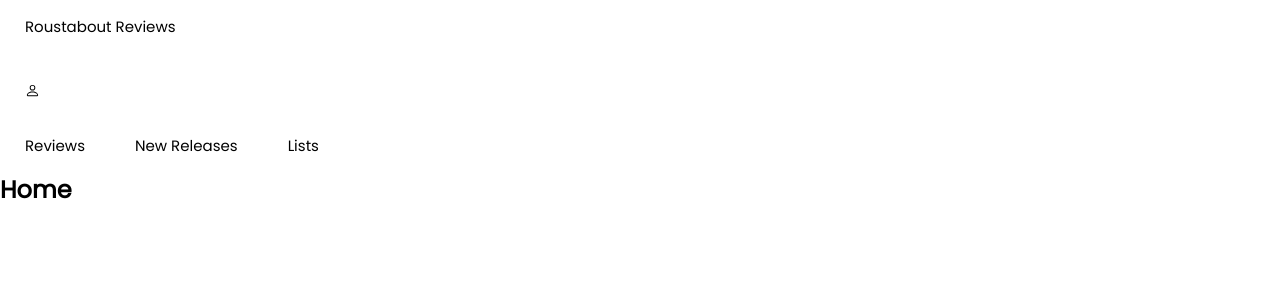
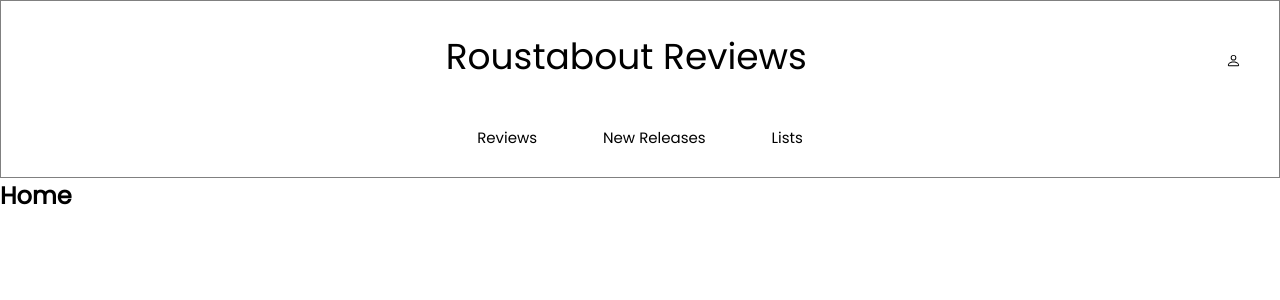
Before and after one commit to dimi-tree-v/roustabout-reviews-ui, a React (Create React App) app: page / in a window 1280 px wide. Shown: the top 300 px of the page. Built offline with nearby package versions, Linux system fonts and the light colour scheme.

Commit message:
Update to styling and package files

```diff
--- a/package.json
+++ b/package.json
@@ -9,7 +9,10 @@
     "react": "^17.0.2",
     "react-bootstrap-icons": "^1.4.0",
     "react-dom": "^17.0.2",
+    "react-redux": "^7.2.3",
+    "react-router-dom": "^5.2.0",
     "react-scripts": "4.0.3",
+    "redux": "^4.0.5",
     "web-vitals": "^1.1.1"
   },
   "scripts": {
--- a/src/index.css
+++ b/src/index.css
@@ -10,7 +10,7 @@ body {
   font-family: 'Poppins', sans-serif;
 }
 
-.container {
+nav {
   max-width: 100%;
   margin: auto;
   overflow: auto;
@@ -19,19 +19,30 @@ body {
   padding: 1%;
 }
 
+a {
+  text-decoration: none;
+}
+
 h1 {
   margin: auto;
   padding-bottom: 1%;
-  /* margin-left: 42% */
+  padding-left: 3%;
 }
 
-.HeaderRow1 {
+.title-header a .btn {
+  display: flex;
+  justify-content: space-between;
+  align-items: center;
+  font-size: 150%;
+}
+
+.nav-row-1 {
   display: flex;
   justify-content: space-between;
   align-items: center;
 }
 
-.HeaderRow2 {
+.nav-row-2 {
   display: flex;
   justify-content: space-between;
   align-items: center;
@@ -46,16 +57,11 @@ h1 {
   border: none;
   padding: 10px 20px;
   margin: 5px;
-  /* border-radius: 5px; */
   cursor: pointer;
   text-decoration: none;
   font-size: 15px;
   font-family: inherit;
 }
-/*
-.btn .svg {
-  height: 120px;
-} */
 
 .btn:focus {
   outline: none;
```
Also changed, not shown: 1 other file (tests, documents, lock files or other folders).
